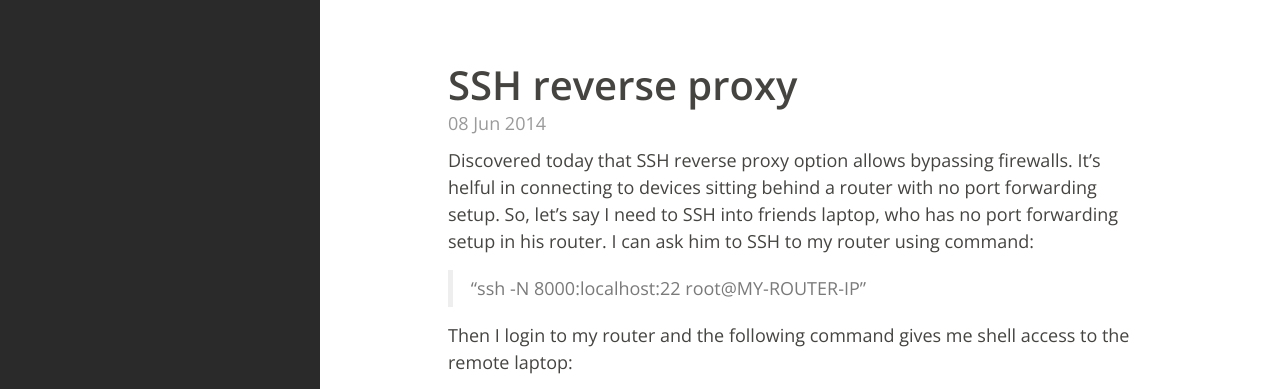
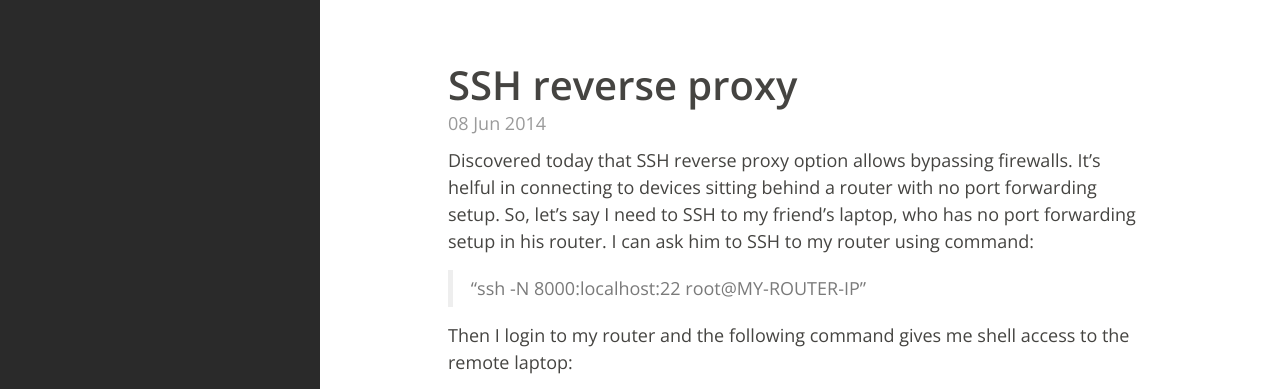
Before and after one commit to mohnish82/mohnish82.github.io, a Jekyll site: the page built from _posts/2014-06-08-SSH-reverse-proxy.md, in a window 1280 px wide and 967 px high. Shown: the top 389 px of the window. Built offline with Jekyll 4.4.1, drawn with Linux system fonts in a browser that asks for light colours; Markdown is read by kramdown in place of the engine named in the settings.

Commit message:
ssh_reverse_proxy_post_update

```diff
--- a/_posts/2014-06-08-SSH-reverse-proxy.md
+++ b/_posts/2014-06-08-SSH-reverse-proxy.md
@@ -3,7 +3,7 @@ layout: post
 title: SSH reverse proxy
 ---
 
-Discovered today that SSH reverse proxy option allows bypassing firewalls. It's helful in connecting to devices sitting behind a router with no port forwarding setup. So, let’s say I need to SSH into friends laptop, who has no port forwarding setup in his router. I can ask him to SSH to my router using command:
+Discovered today that SSH reverse proxy option allows bypassing firewalls. It's helful in connecting to devices sitting behind a router with no port forwarding setup. So, let’s say I need to SSH to my friend's laptop, who has no port forwarding setup in his router. I can ask him to SSH to my router using command:
 
 >    ssh -N 8000:localhost:22 root@MY-ROUTER-IP
 
```
